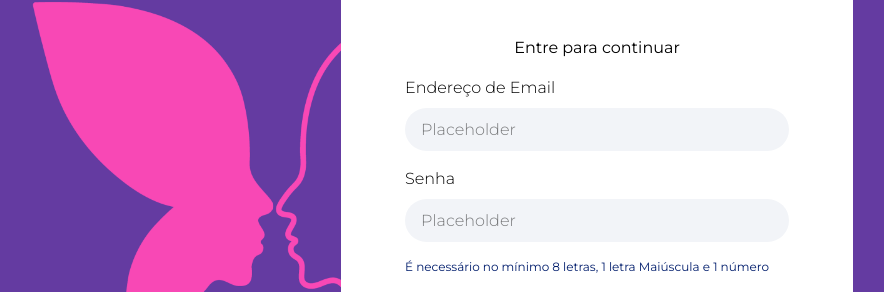
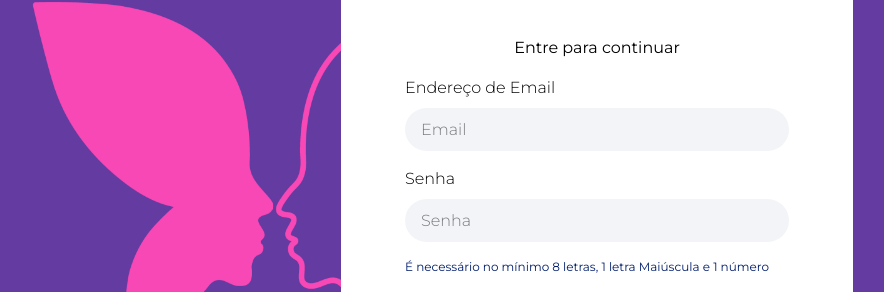
Before and after one commit to CodeSensor-PI/web-psi-rizerio, a React (Vite) app: page /login in a window 1280 px wide. Shown: the part 232-524 px from the top of the page, without its empty margins (363-1247 px from the left). Built offline with nearby package versions, Linux system fonts and the light colour scheme.

Commit message:
feat: Implementar autenticação de usuário com feedback de sucesso e erro

```diff
--- a/src/pages/login/LoginComponent.jsx
+++ b/src/pages/login/LoginComponent.jsx
@@ -1,10 +1,64 @@
 import Titulo from "../../components/titulo/TituloComponent"
 import styles from '../login/login.module.css'
-import imagem from '../../assets/images/ICONE-06.png'
-import React from 'react'
+// import imagem from '../../assets/images/ICONE-06.png'
+import React, { useState } from 'react'
 import Botao from "../../components/botoes/BotaoComponent"
+import { errorMessage, responseMessage } from "../../utils/alert.js";
+import { autenticateUser } from "../../utils/auth.js";
 
-const loginComponent = () => {
+const LoginComponent = () => {
+    const [email, setEmail] = useState('');
+    const [senha, setSenha] = useState('');
+
+
+    function logarUsuario() {
+        if (!autenticateUser(email, senha)) {
+            return;
+          }
+        console.log("Email:", email);
+        console.log("Senha:", senha);
+
+        fetch("/auth/login", {
+            method: "POST",
+            headers: {
+                "Content-Type": "application/json",
+            },
+            body: JSON.stringify({
+                username: email,
+                password: senha,
+            }),
+        })
+            .then((response) => {
+                if (!response.ok) {
+                    throw new Error("Erro ao autenticar usuário"); // Lança um erro para o catch
+                }
+                return response.json();
+            })
+            .then((data) => {
+                // Captura os dados retornados
+                const { token, username, roles } = data;
+
+                if (token) {
+                    // Armazena o token no localStorage
+                    localStorage.setItem("authToken", token);
+
+                    responseMessage(`Bem vindo, ${username}!`, "small");
+                    setTimeout(() => {
+                        window.location.href = "/dashboard"; // Depois alterar para a tela que for usar
+                    }, 2300);
+                } else {
+                    errorMessage("Token de acesso não recebido, tente novamente", "small");
+                    setTimeout(() => {
+                        window.location.reload();
+                    }, 3000);
+                }
+            })
+            .catch((error) => {
+                console.error("Erro ao autenticar usuário:", error);
+                // Exibe a mensagem de erro no catch
+                errorMessage("Usuário não autorizado ou credenciais inválidas", "small");
+            });
+    }
     return (
         <div className={styles.login}>
             <div className={styles.container}>
@@ -15,17 +69,32 @@ const loginComponent = () => {
                 <div className={styles.input}>
                     <div className={styles.div_input}>
                         <label htmlFor="email">Endereço de Email</label>
-                        <input type="text" name="email" placeholder="Placeholder" />
+                        <input
+                            type="text"
+                            name="email"
+                            id="input_email"
+                            placeholder="Email"
+                            value={email}
+                            onChange={(e) => setEmail(e.target.value)}
+                        />
                     </div>
                     <div className={styles.div_input}>
                         <label htmlFor="senha">Senha</label>
-                        <input type="text" name="senha" placeholder="Placeholder" />
+                        <input
+                            type="password"
+                            name="senha"
+                            id="input_senha"
+                            placeholder="Senha"
+                            value={senha}
+                            onChange={(e) => setSenha(e.target.value)}
+                        />
                     </div>
                     <span className={styles.frase}>É necessário no mínimo 8 letras, 1 letra Maiúscula e 1 número</span>
                     <span className={styles.esqSenha}>Esqueceu a senha?</span>
                     <Botao
                         texto="Entrar"
                         width="30vw"
+                        onClick={logarUsuario}
                     />
                 </div>
 
@@ -37,4 +106,4 @@ const loginComponent = () => {
     )
 }
 
-export default loginComponent
+export default LoginComponent
```
